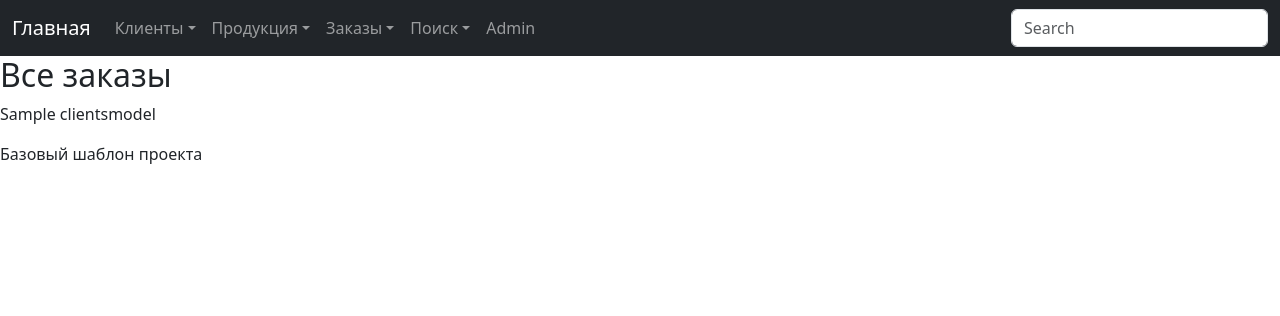
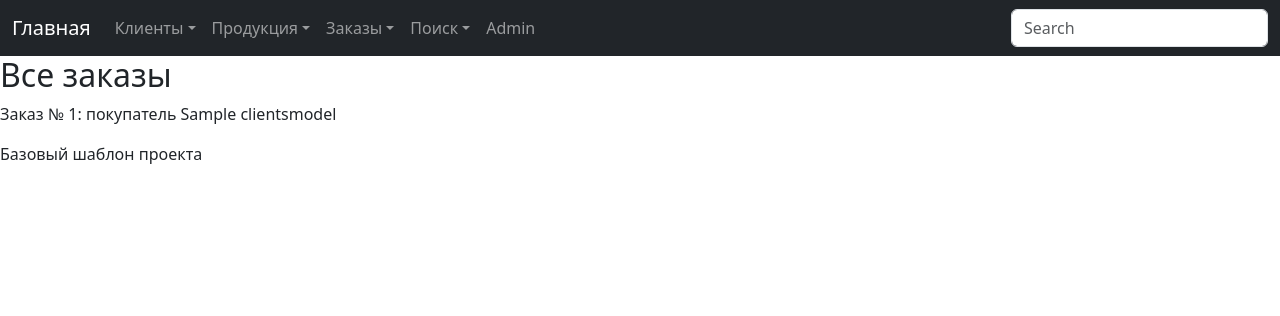
Before and after one commit to Pavel-OV/Django_hw, a Django app: page /get_orders_all/ in a window 1280 px wide. Shown: the top 316 px of the page. Run offline with Django 5.2, Linux system fonts and the light colour scheme; tables that the repository leaves empty hold one stand-in row (values such as "Sample post").

Commit message:
Добавил информацию вывода  заказов

```diff
--- a/website/online_storeapp/templates/online_storeapp/get_orders_all.html
+++ b/website/online_storeapp/templates/online_storeapp/get_orders_all.html
@@ -5,7 +5,7 @@
 {% block content %}
 <h2>Все заказы</h2>
 {% for pd in orders %}
-       <p> {{ pd }}</p>
+       <p> Заказ № {{ pd.pk }}: покупатель {{ pd }}</p>
 
     {%endfor%}
 {% endblock %}
```
